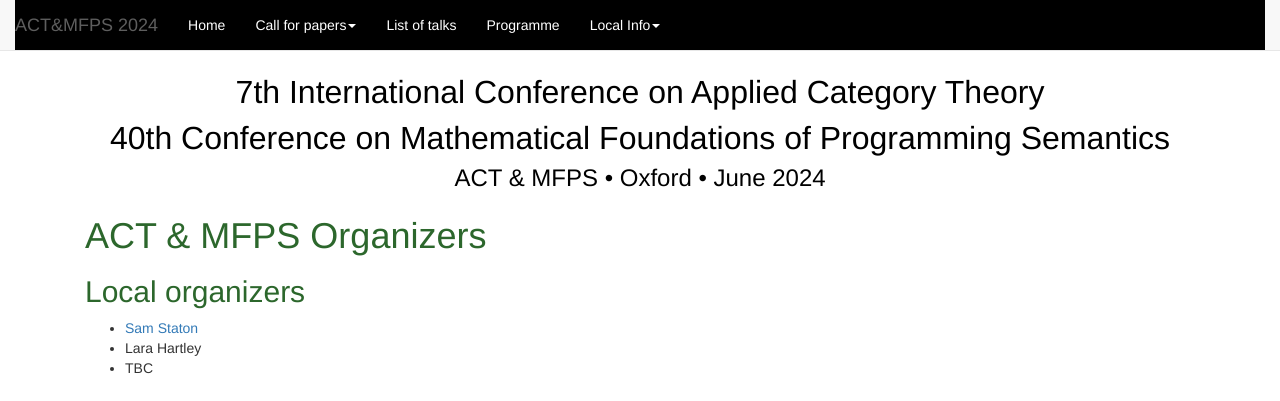
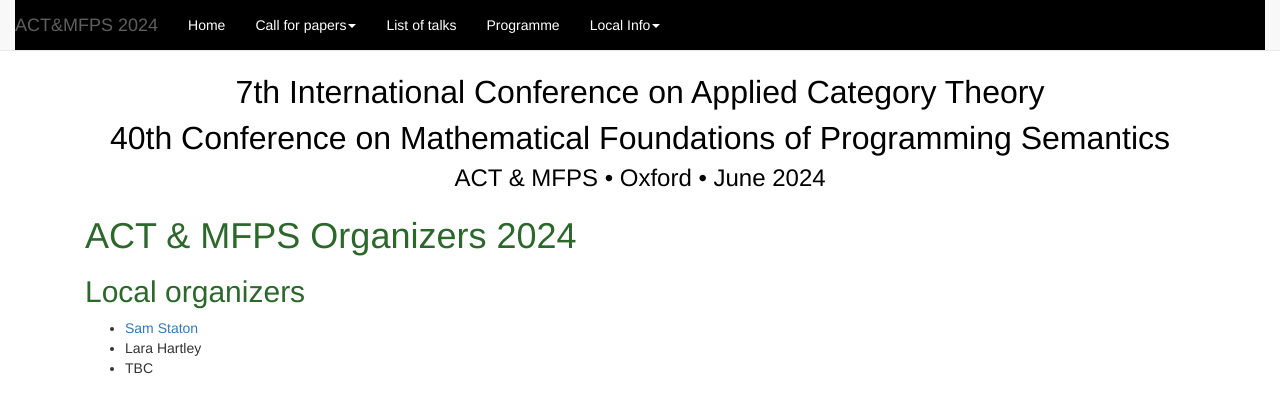
Before and after one commit to oxford24/oxford24.github.io, a Jekyll site: the page built from local-org.md, in a window 1280 px wide and 1085 px high. Shown: the top 401 px of the window. Built offline with Jekyll 4.4.1, drawn with Linux system fonts in a browser that asks for light colours.

Commit message:
Update local-org.md

```diff
--- a/local-org.md
+++ b/local-org.md
@@ -2,7 +2,7 @@
 layout: actmfps
 ---
 
-# ACT &amp; MFPS Organizers
+# ACT &amp; MFPS Organizers 2024
 
 ## Local organizers
 
```
